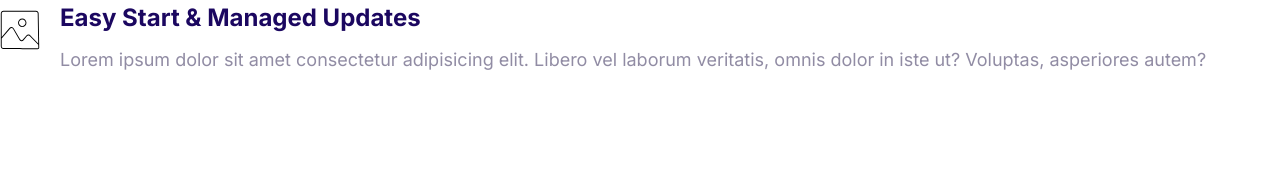
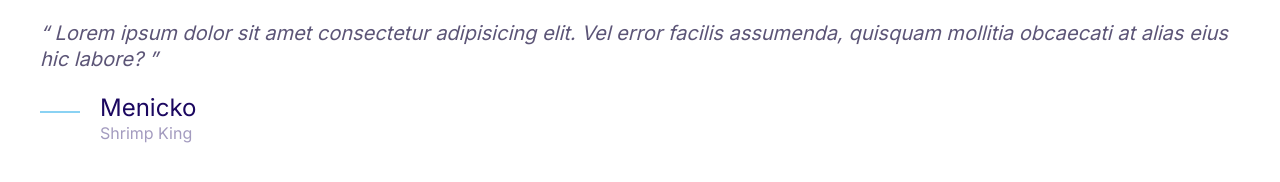
Before and after one commit to CodingBoding/Asgharify, a plain HTML site: page Asgharify/index.HTML in a window 1280 px wide. Drawn offline with Linux system fonts and the light colour scheme.

Commit message:
Quote added

```diff
--- a/Asgharify/css/styles.css
+++ b/Asgharify/css/styles.css
@@ -386,3 +386,53 @@ a {
 .media__image {
   margin-top: 1rem;
 }
+
+/* Quotes */
+
+.quote {
+  font-size: 3rem;
+  font-style: italic;
+  color: #5c5577;
+  line-height: 1.3;
+}
+
+.quote__text::before {
+  content: open-quote;
+}
+
+.quote__text::after {
+  content: close-quote;
+}
+
+.quote__author {
+  font-size: 3rem;
+  font-weight: 400;
+  font-style: normal;
+  margin-bottom: 0;
+}
+
+.quote__organization {
+  color: var(--color-heading);
+  opacity: .4;
+  font-size: 2rem;
+  font-style: normal;
+}
+
+.quote__line {
+  position: relative;
+  bottom: 10px;
+}
+
+@media screen and (min-width: 1024px) {
+  .quote {
+    font-size: 2rem;
+  }
+
+  .quote__author {
+    font-size: 2.4rem;
+  }
+
+  .quote__organization {
+    font-size: 1.6rem;
+  }
+}
--- a/Asgharify/index.HTML
+++ b/Asgharify/index.HTML
@@ -14,19 +14,26 @@
     <link rel="stylesheet" href="css/styles.css" />
   </head>
   <body>
+    <blockquote class="quote">
+      <p class="quote__text">
+        Lorem ipsum dolor sit amet consectetur adipisicing elit. Vel error
+        facilis assumenda, quisquam mollitia obcaecati at alias eius hic labore?
+      </p>
+      <footer>
         <div class="media">
           <div class="media__image">
-        <svg class="icon">
-          <use xlink:href="images/sprite.svg#snap"></use>
+            <svg class="icon icon--primary quote__line">
+              <use xlink:href="images/sprite.svg#line"></use>
             </svg>
           </div>
           <div class="media__body">
-        <h3 class="media__title">Easy Start & Managed Updates</h3>
-        <p>
-          Lorem ipsum dolor sit amet consectetur adipisicing elit. Libero vel
-          laborum veritatis, omnis dolor in iste ut? Voluptas, asperiores autem?
+            <h3 class="media__title quote__author">Menicko</h3>
+            <p class="quote__organization">
+              Shrimp King
             </p>
           </div>
         </div>
+      </footer>
+    </blockquote>
   </body>
 </html>
```
Lines whose indentation alone changed are shown as unchanged.
